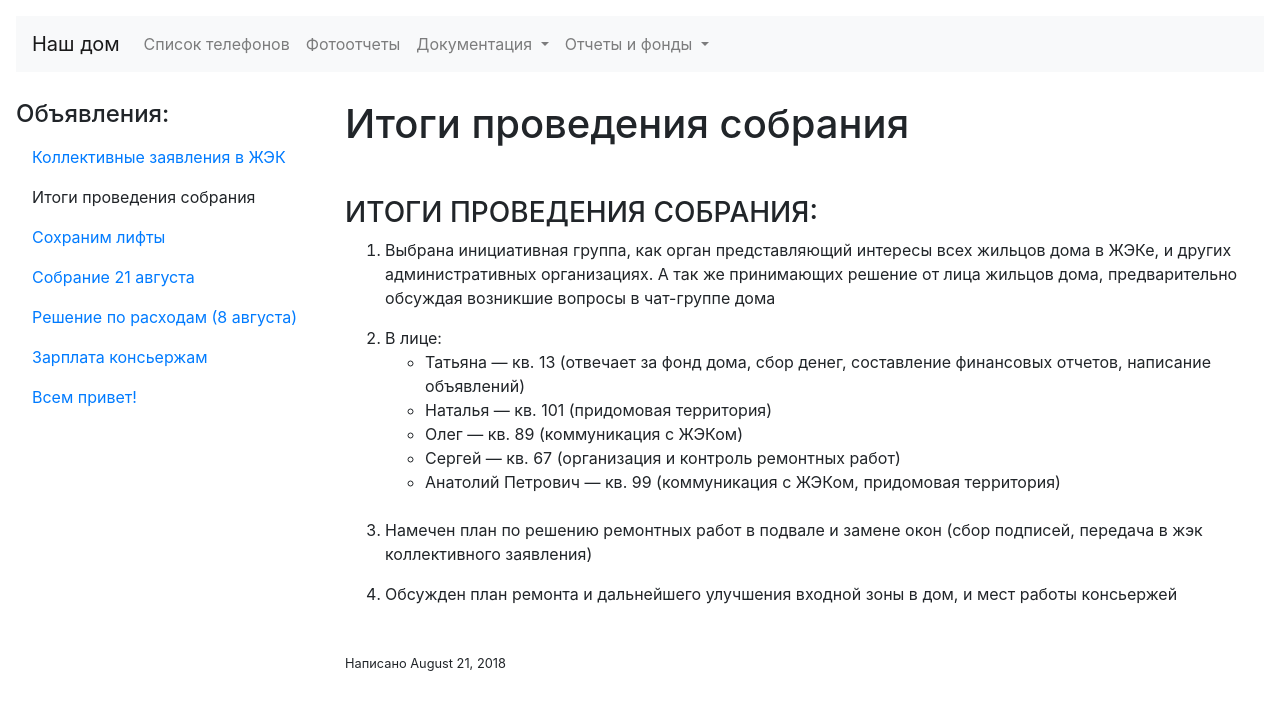
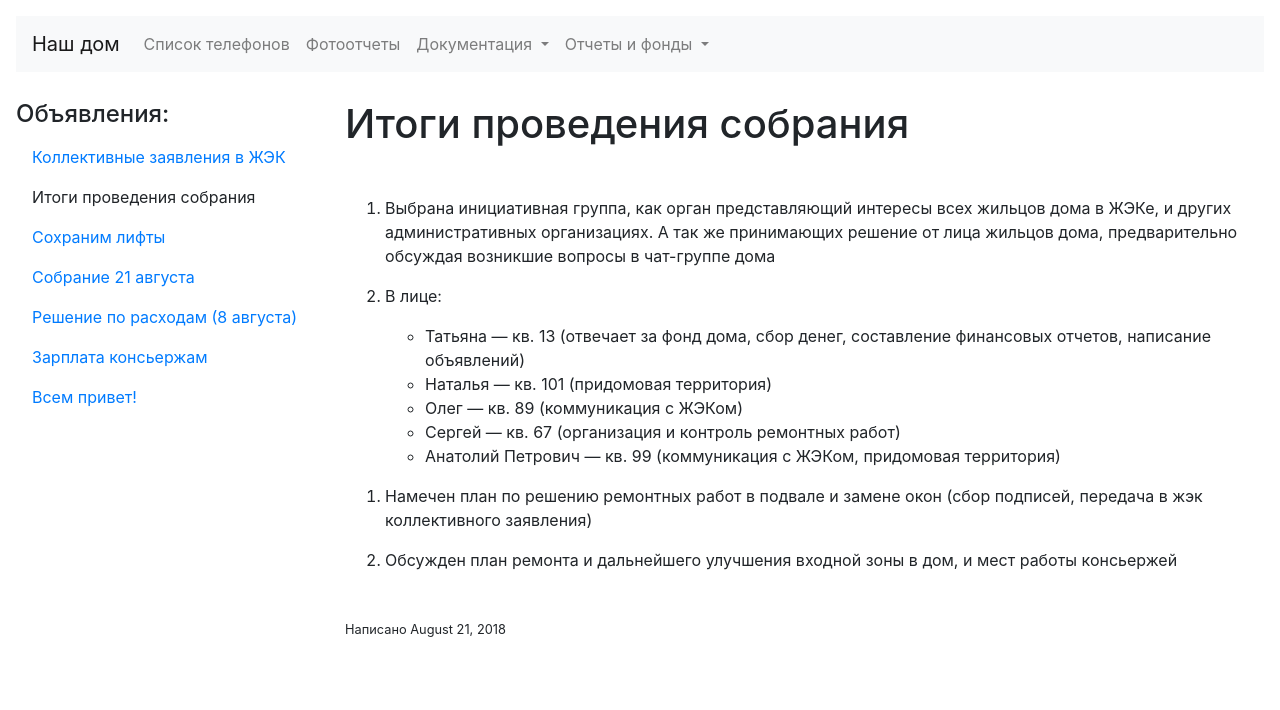
Before and after one commit to heroes-kiev/16b, a Jekyll site: the page built from _posts/2018-08-21-meeting-results.md, in a window 1280 px wide. Shown: the top 710 px of the page. Built offline with Jekyll 4.4.1, drawn with Linux system fonts in a browser that asks for light colours.

Commit message:
fix results styling

```diff
--- a/_posts/2018-08-21-meeting-results.md
+++ b/_posts/2018-08-21-meeting-results.md
@@ -3,8 +3,6 @@ layout: post
 published: true
 title: Итоги проведения собрания
 ---
-
-### ИТОГИ ПРОВЕДЕНИЯ СОБРАНИЯ:
 
 1. Выбрана инициативная группа, как орган
 представляющий интересы всех жильцов дома в
@@ -20,7 +18,7 @@ title: Итоги проведения собрания
    * Сергей — кв. 67 (организация и контроль ремонтных работ)
    * Анатолий Петрович — кв. 99 (коммуникация с ЖЭКом,
 придомовая территория)
-
+{: .mb-3}
 
 2. Намечен план по решению ремонтных работ в подвале
 и замене окон (сбор подписей, передача в жэк
```
